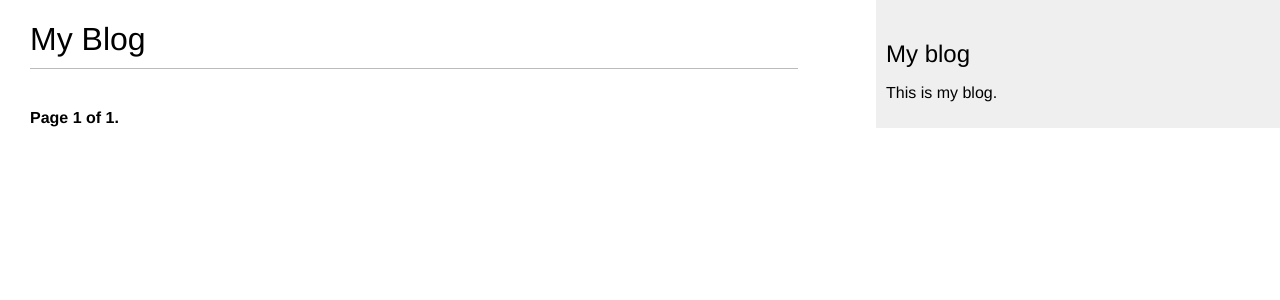
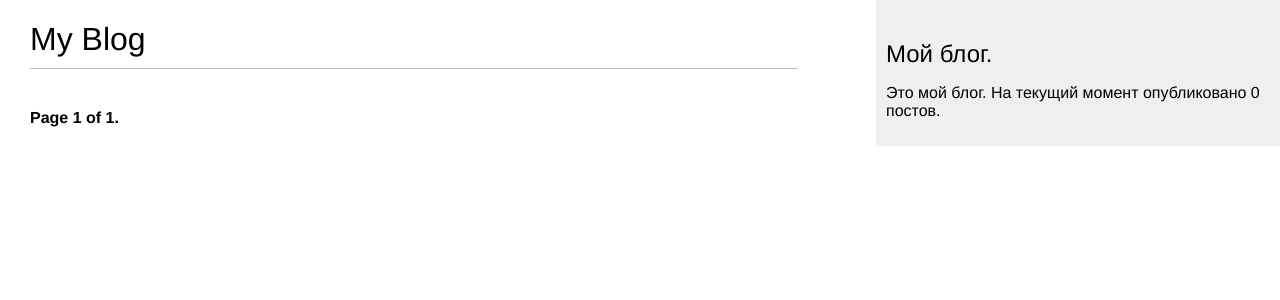
Before and after one commit to Rustam-Gazizulin/myBlog, a Django app: page /blog/ in a window 1280 px wide. Shown: the top 300 px of the page. Run offline with Django 4.2, Linux system fonts and the light colour scheme; data that the repository does not hold is empty.

Commit message:
Добавил простой шаблонный тег подсчитывающий общее количество постов.

```diff
--- a/blog/templates/blog/base.html
+++ b/blog/templates/blog/base.html
@@ -1,3 +1,4 @@
+{% load blog_tags %}
 {% load static %}
 <!DOCTYPE html>
 <html>
@@ -11,8 +12,10 @@
     {% endblock %}
   </div>
   <div id="sidebar">
-    <h2>My blog</h2>
-    <p>This is my blog.</p>
+    <h2>Мой блог.</h2>
+    <p>Это мой блог.
+    На текущий момент опубликовано {% total_posts %} постов.
+    </p>
   </div>
 </body>
 </html>
--- /dev/null
+++ b/blog/templatetags/blog_tags.py
@@ -0,0 +1,9 @@
+from django import template
+from ..models import Post
+
+register = template.Library()
+
+
+@register.simple_tag
+def total_posts():
+    return Post.published.count()
```
Also changed, not shown: blog/templatetags/__init__.py (added).
